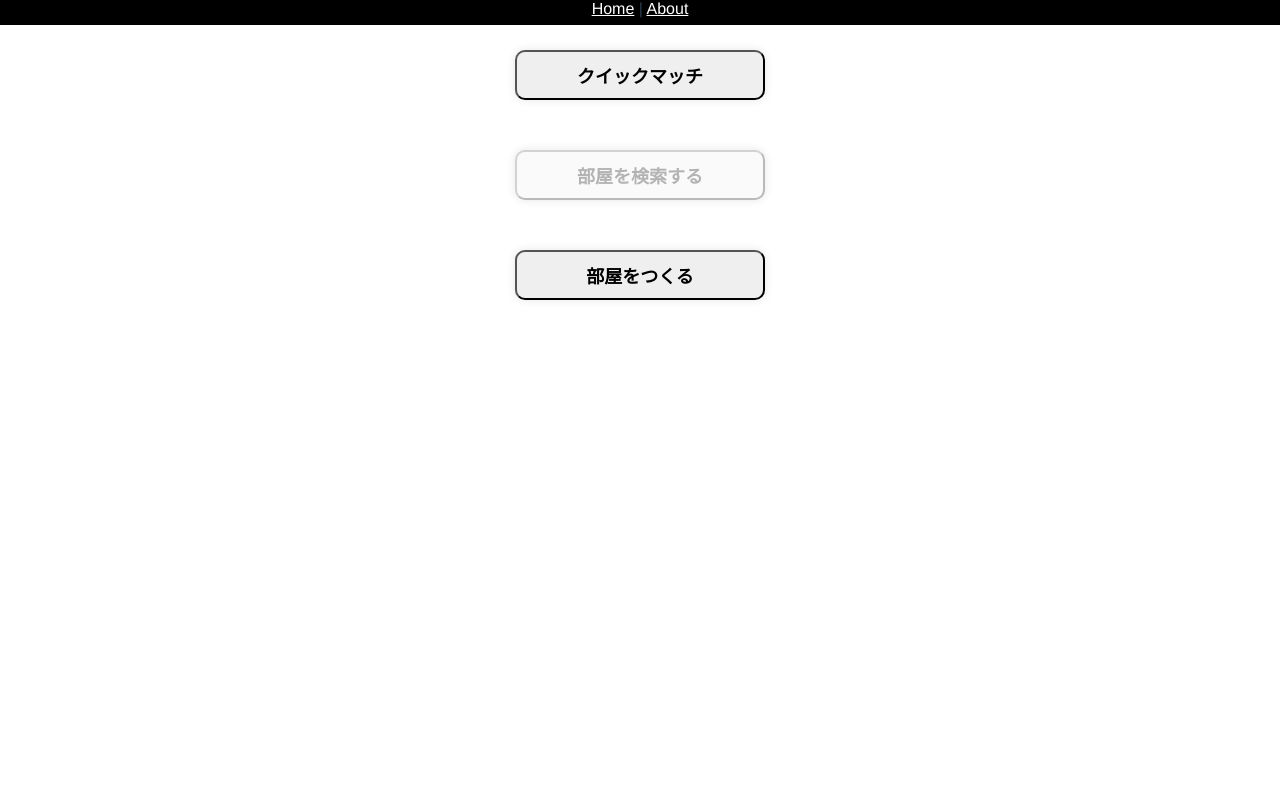
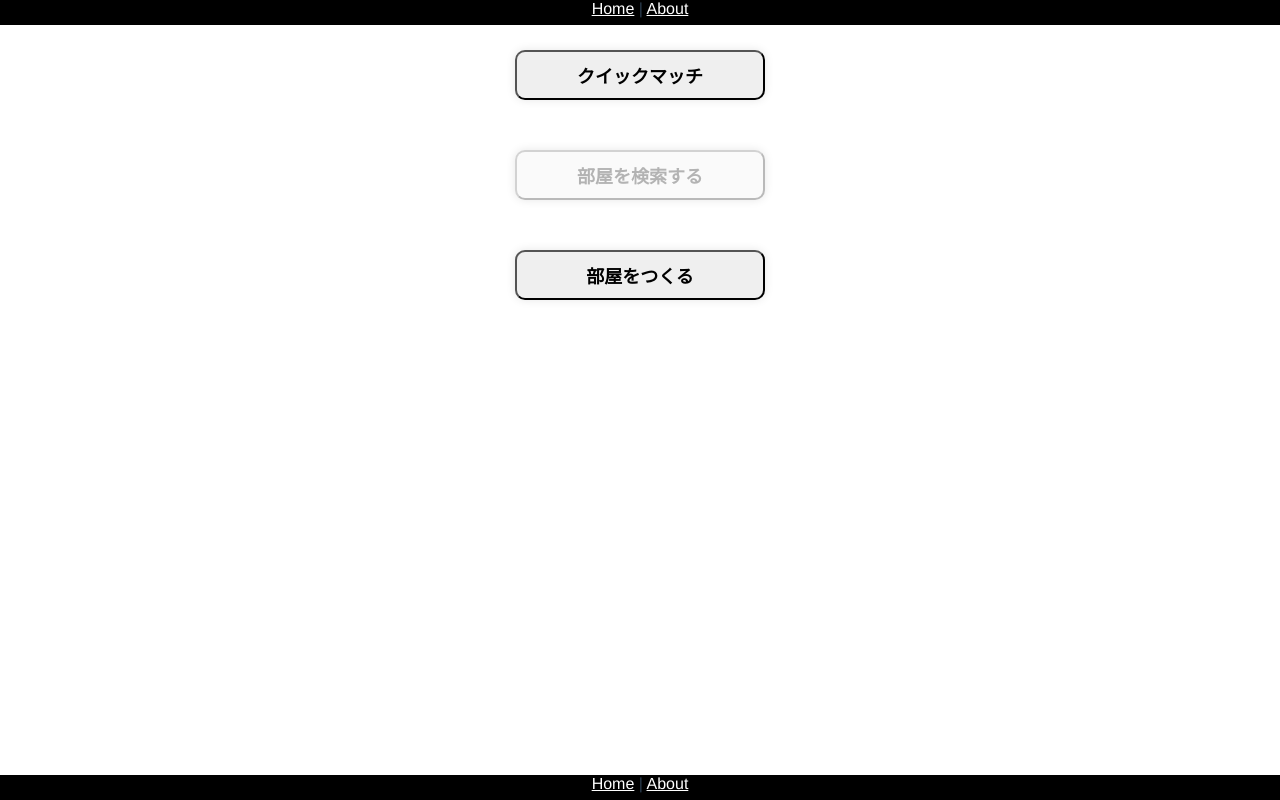
Before and after one commit to eguchi-asial/ChaChat, a Vue app: page / in a window 1280 px wide. Built offline with nearby package versions, Linux system fonts and the light colour scheme.

Commit message:
descriptsion追加 footer追加

```diff
--- a/public/index.html
+++ b/public/index.html
@@ -3,6 +3,7 @@
   <head>
     <meta charset="utf-8">
     <meta http-equiv="X-UA-Compatible" content="IE=edge">
+    <meta name="description" content="チャチャットはすぐに始められるチャットです。自分の興味のある話題を検索してすぐにリアルタイムにチャットできます。自分ですぐにルームを建てて、自由にチャットすることもできまさす。チャチャットはチャットのlogは残りません。リアルタイムに今あるチャットが今その時だけ表示されます。">
     <meta name="viewport" content="width=device-width,initial-scale=1.0">
     <meta
       http-equiv="Content-Security-Policy"
@@ -40,7 +41,7 @@
       ;
     `.replace(/\n/g, '').replace(/\s{2,}/g, ' ').trim() %>">
     <link rel="icon" href="<%= BASE_URL %>favicon.ico">
-    <title><%= htmlWebpackPlugin.options.title %></title>
+    <title><%= htmlWebpackPlugin.options.title %> ~ すぐに始められるリアルタイムチャット ~</title>
     <style>
       html {
         width: 100%;
--- a/src/App.vue
+++ b/src/App.vue
@@ -5,6 +5,10 @@
       <router-link to="/about">About</router-link>
     </div>
     <router-view />
+    <div id="footer">
+      <router-link to="/">Home</router-link> |
+      <router-link to="/about">About</router-link>
+    </div>
   </div>
 </template>
 
@@ -33,5 +37,16 @@ a {
       color: #fff;
     }
   }
+
+  #footer {
+    position: sticky;
+    bottom: 0;
+    background: #000;
+    height: 25px;
+
+    a {
+      color: #fff;
+    }
+  }
 }
 </style>
--- a/src/views/Home.vue
+++ b/src/views/Home.vue
@@ -45,7 +45,7 @@ export default defineComponent({
 <style scoped lang="scss">
 .home {
   width: 100vw;
-  height: 100vh;
+  height: calc(100% - 25px);
 
   .buttons {
     width: 100%;
--- a/src/views/MyChatRoom.vue
+++ b/src/views/MyChatRoom.vue
@@ -149,7 +149,7 @@ export default defineComponent({
 <style scoped lang="scss">
 .mychatroom {
   width: 100%;
-  height: 100%;
+  height: calc(100% - 25px);
 
   .chat-items {
     width: 100%;
--- a/src/views/QuickMatch.vue
+++ b/src/views/QuickMatch.vue
@@ -148,7 +148,7 @@ export default defineComponent({
 <style scoped lang="scss">
 .quickmatch {
   width: 100%;
-  height: 100%;
+  height: calc(100% - 25px);
 
   .chat-items {
     width: 100%;
```
